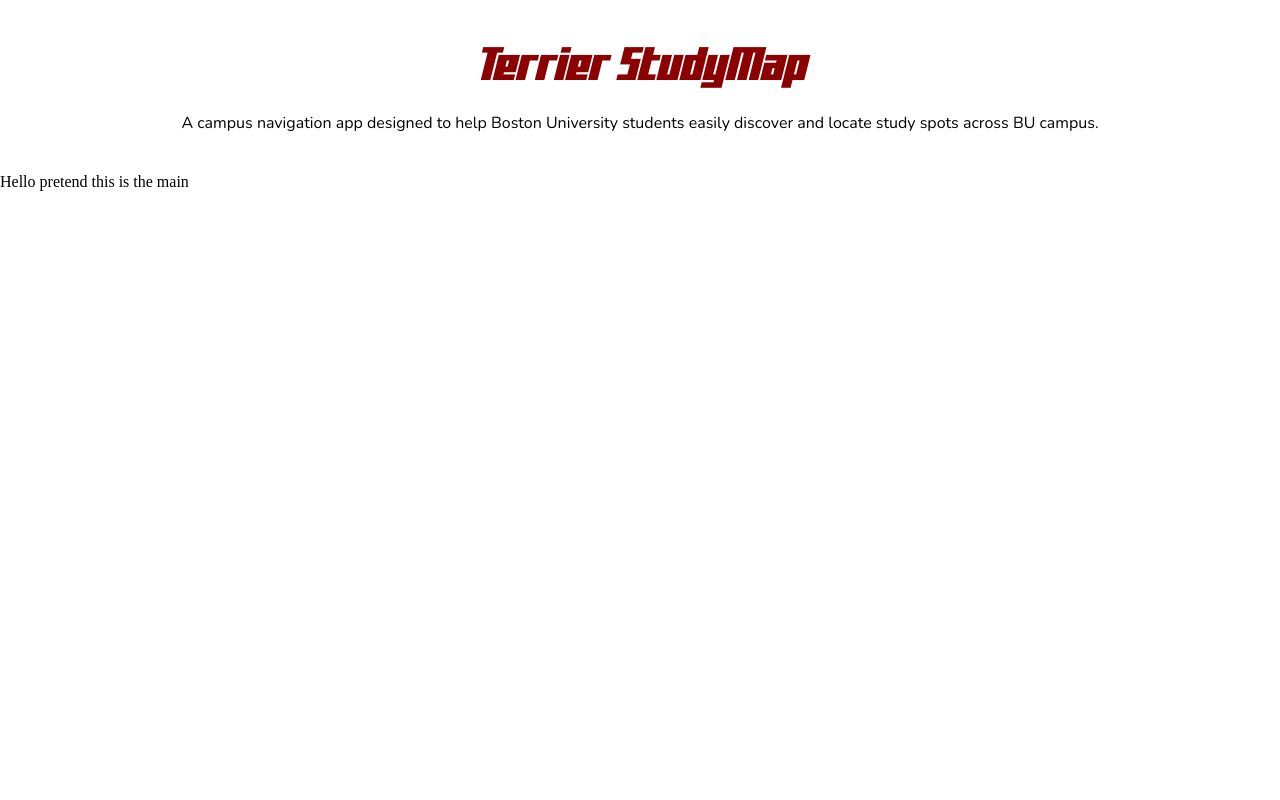
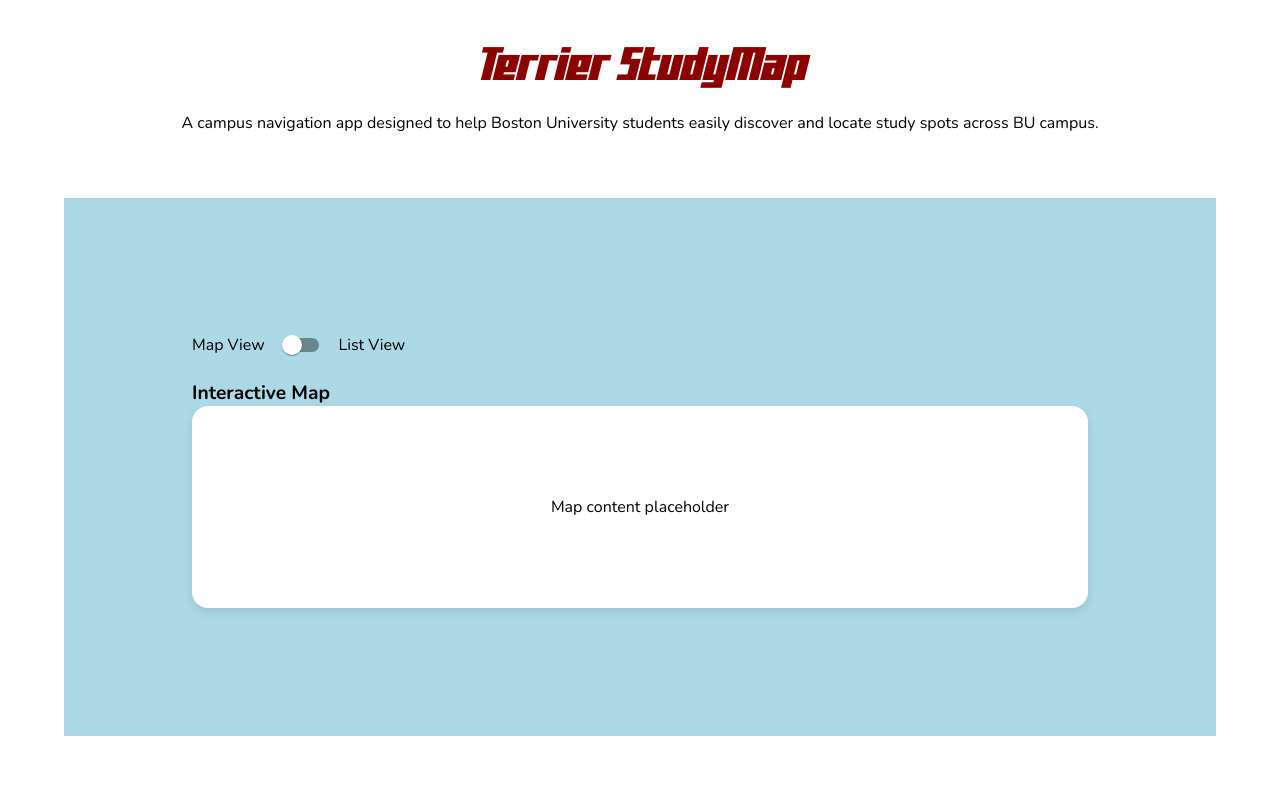
Before and after one commit to AvdeepKaur/CS392-Final-Project, a React (Vite) app: page / in a window 1280 px wide. Shown: the top 800 px of the page. Built offline with nearby package versions, Linux system fonts and the light colour scheme.

Commit message:
updated the homepage to allow for a toggle between list and map view

```diff
--- a/package.json
+++ b/package.json
@@ -10,6 +10,9 @@
     "preview": "vite preview"
   },
   "dependencies": {
+    "@emotion/react": "^11.14.0",
+    "@emotion/styled": "^11.14.1",
+    "@mui/material": "^7.2.0",
     "@react-google-maps/api": "^2.20.7",
     "react": "^19.1.0",
     "react-dom": "^19.1.0",
--- a/src/App.tsx
+++ b/src/App.tsx
@@ -1,5 +1,6 @@
 import Header from './component/Header'
 import Footer from './component/Footer'
+import Home from './component/mains/home'
 
 //const StyledWrapper = styled.div`
 
@@ -9,7 +10,9 @@
     return(
         <>
             <Header></Header>
-            <main>Hello pretend this is the main</main>
+            <main>
+                <Home></Home>
+            </main>
             <Footer></Footer>
         </>
     )
--- a/src/component/Footer.tsx
+++ b/src/component/Footer.tsx
@@ -17,7 +17,7 @@
 
     return (
         <StyledFooter>
-            <FooterSubtitle>&copy; CS391 2025 Avdeep, Ruby, and Yazan. All rights reserved.</FooterSubtitle>
+            <FooterSubtitle>&copy; CS391 Summer 2025 Avdeep, Ruby, and Yazan. All rights reserved.</FooterSubtitle>
         </StyledFooter>
 
     )
--- a/src/component/mains/home.tsx
+++ b/src/component/mains/home.tsx
@@ -1,24 +1,73 @@
 import styled from 'styled-components';
+import { useState } from 'react';
+import Switch from '@mui/material/Switch';
+
+
+//import MapComponent from
 
 export default function Home(){
 
+    const [isListView, setIsListView] = useState(false);
 
     const StyledHome = styled.div`
         display: flex;
+        flex-direction: column;
         justify-content: center;
-        flex-direction: column;
+        align-items: flex-start;
         margin: 5%;
-        background-color: lavenderblush;
+        gap: 2%;
+        background-color: lightblue;
+        padding: 10%;
+        font-family: nunito, sans-serif;
     `;
 
-    //const StyledCard = styled.div`
+    const MapWrapper = styled.div`
+        background-color: white;
+        border-radius: 16px;
+        box-shadow: 0 4px 10px rgba(0, 0, 0, 0.1);
+        padding: 10%;
+        width: 100%;
+        display: flex;
+        flex-direction: column;
+        align-items: center;
+        flex-grow: 2;
+        flex-shrink: 1;
+        flex-basis: 0;
+    `;
 
-    //`;
+    const SwitchContainer = styled.div`
+        display: flex;
+        align-items: center;
+        gap: 0.5rem;
+    `;
+
+    const ViewLabel = styled.p`
+        font-size: 1.2rem;
+        font-weight: bold;
+        font-family: nunito, sans-serif;
+        margin-top: 1rem;
+    `;
+
     return(
         <>
             <title>Home | Terrier StudyMap</title>
             <StyledHome>
-                <h1>Home</h1>
+                <SwitchContainer>
+                    <span>Map View</span>
+                    <Switch
+                        checked={isListView}
+                        onChange={() => setIsListView(!isListView)}
+                        color="default"
+                    />
+                    <span>List View</span>
+                </SwitchContainer>
+
+                <ViewLabel>
+                    {isListView ? 'List of Study Spots' : 'Interactive Map'}
+                </ViewLabel>
+                <MapWrapper>
+                    {isListView ? 'List content placeholder'  : 'Map content placeholder' }
+                </MapWrapper>
             </StyledHome>
         </>
     )
```
Also changed, not shown: src/component/ListComponent.tsx (added), 1 other file (tests, documents, lock files or other folders).
